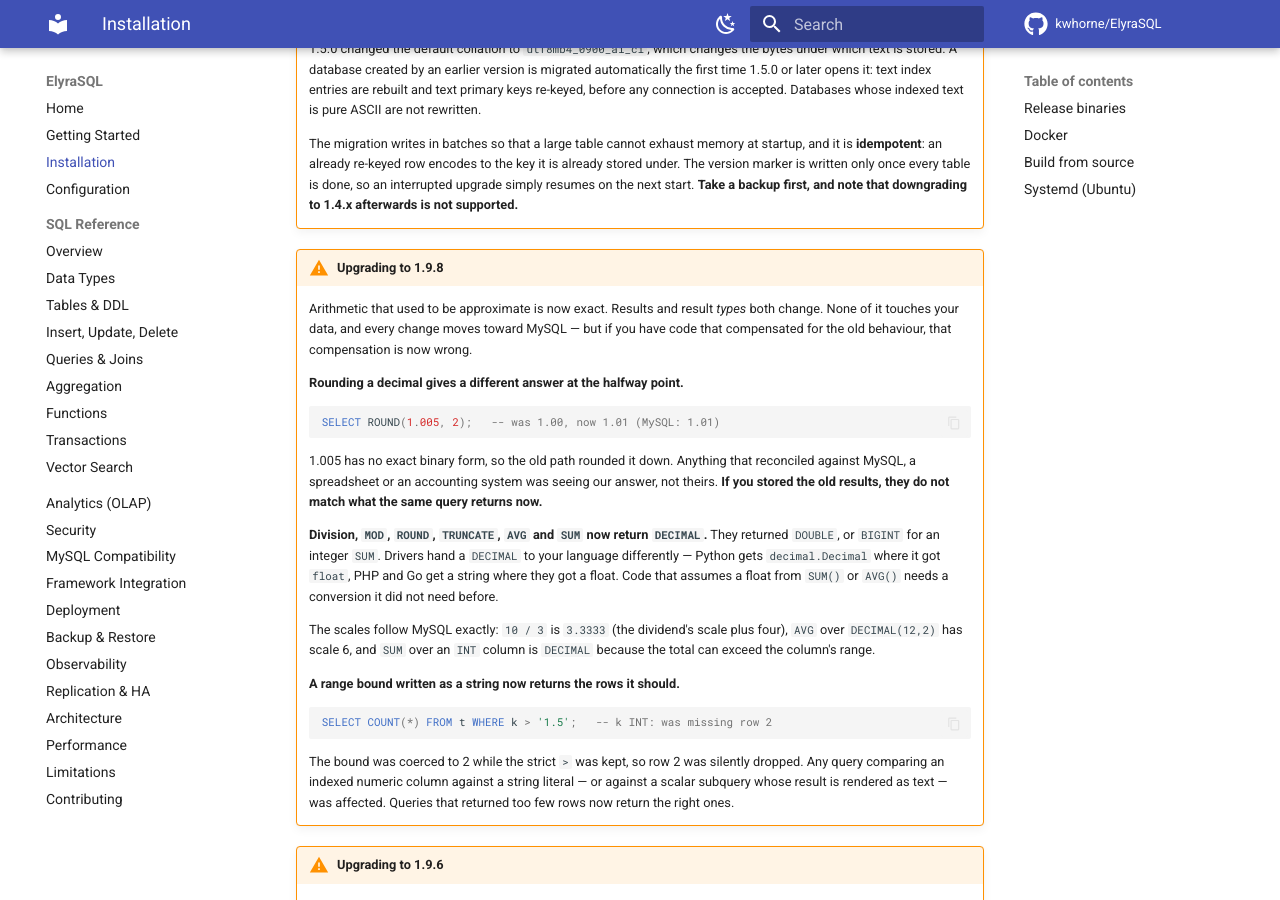
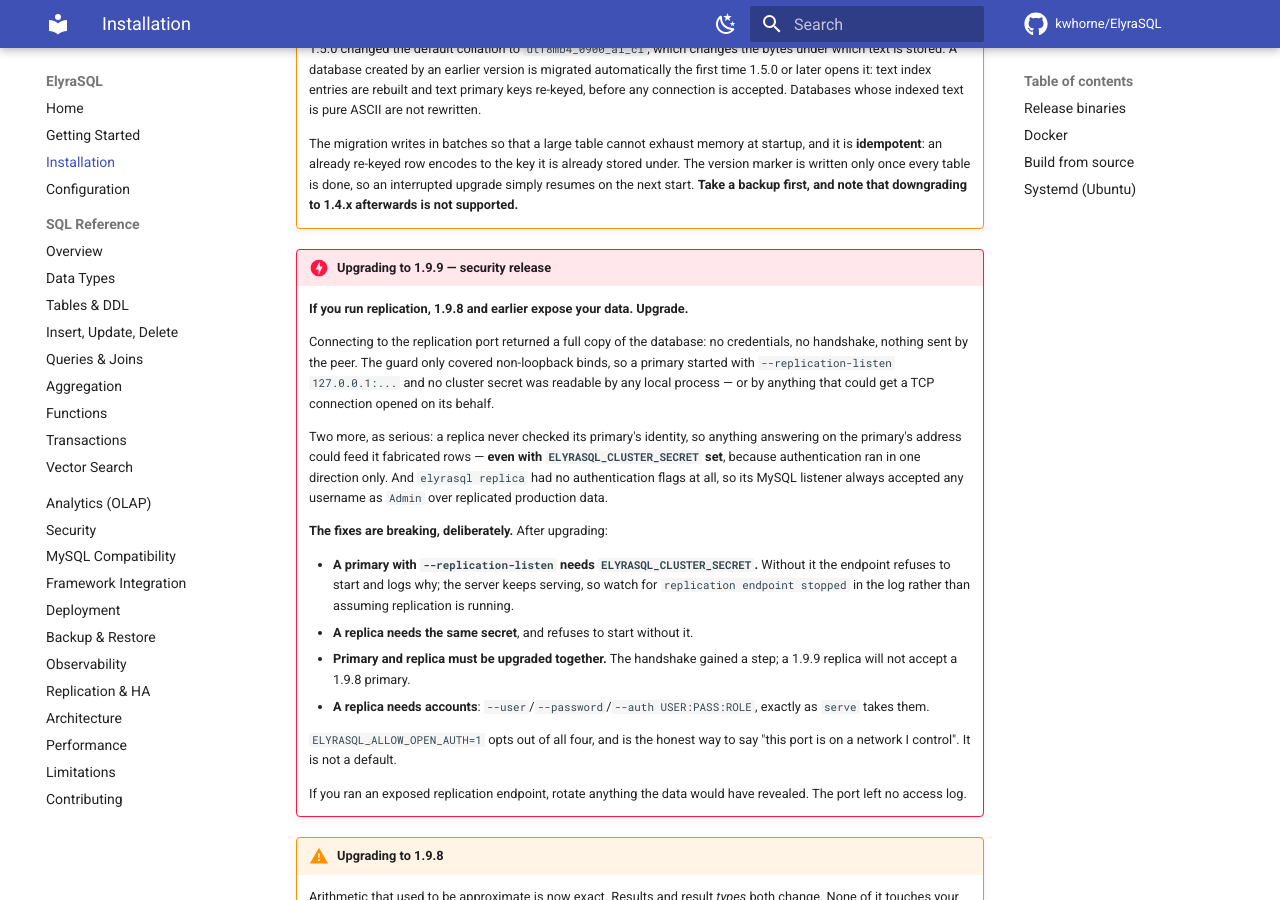
Before and after one commit to kwhorne/ElyraSQL, an MkDocs documentation site: the page built from docs/installation.md, in a window 1280 px wide and 900 px high, scrolled down 262 px. Built offline with MkDocs 1.6.1 and Material for MkDocs 9.7.7, drawn with Linux system fonts in a browser that asks for light colours; comment, search, counter and statistics services are not loaded; some of the changed text lies outside the part shown.

Commit message:
release: 1.9.9
A security release: three holes in the replication surface, all reachable in
1.9.8. The first needs no credentials and no handshake -- connecting to the
replication port returned a full copy of the database.

docs/installation.md gets a danger-level upgrade note rather than the usual
warning. It says plainly that the fixes are breaking (a primary and a replica
both need ELYRASQL_CLUSTER_SECRET, and they must be upgraded together because
the handshake gained a step), that a refused endpoint keeps the server running
so the log is the only signal, and that anyone who ran an exposed endpoint
should rotate what the data would have revealed -- the port left no access log.

Bumps the three things the release workflow does not validate: SERVER_VERSION,
the testbench lockfile, and the version strings in README and the docs.

````diff
--- a/Cargo.toml
+++ b/Cargo.toml
@@ -15,7 +15,7 @@
 exclude = ["fuzz", "testbench/sql-dump"]
 
 [workspace.package]
-version = "1.9.8"
+version = "1.9.9"
 edition = "2021"
 rust-version = "1.88"
 license = "MIT"
--- a/docs/deployment.md
+++ b/docs/deployment.md
@@ -8,7 +8,7 @@
   -v elyra-data:/var/lib/elyrasql \
   -e ELYRASQL_USER=root \
   -e ELYRASQL_PASSWORD=secret \
-  ghcr.io/kwhorne/elyrasql:1.9.8
+  ghcr.io/kwhorne/elyrasql:1.9.9
 ```
 
 - Data persists in the `/var/lib/elyrasql` volume.
@@ -42,7 +42,7 @@
 docker run -d -p 3307:3307 \
   -v elyra-data:/var/lib/elyrasql \
   -e TMPDIR=/var/lib/elyrasql/tmp \
-  ghcr.io/kwhorne/elyrasql:1.9.8
+  ghcr.io/kwhorne/elyrasql:1.9.9
 ```
 
 For TLS, mount the certificate and key and point the env vars at them:
@@ -53,7 +53,7 @@
   -v $PWD/certs:/certs:ro \
   -e ELYRASQL_TLS_CERT=/certs/server.crt \
   -e ELYRASQL_TLS_KEY=/certs/server.key \
-  ghcr.io/kwhorne/elyrasql:1.9.8
+  ghcr.io/kwhorne/elyrasql:1.9.9
 ```
 
 ## systemd (Ubuntu 24.04+)
@@ -107,7 +107,7 @@
 ```bash
 docker run -d --restart unless-stopped -p 3307:3307 \
   -v elyra-data:/var/lib/elyrasql \
-  ghcr.io/kwhorne/elyrasql:1.9.8
+  ghcr.io/kwhorne/elyrasql:1.9.9
 ```
 
 Kubernetes restarts containers by default. If you run the binary under anything
--- a/docs/installation.md
+++ b/docs/installation.md
@@ -16,6 +16,42 @@
     is already stored under. The version marker is written only once every table is
     done, so an interrupted upgrade simply resumes on the next start. **Take a backup
     first, and note that downgrading to 1.4.x afterwards is not supported.**
+
+!!! danger "Upgrading to 1.9.9 — security release"
+
+    **If you run replication, 1.9.8 and earlier expose your data. Upgrade.**
+
+    Connecting to the replication port returned a full copy of the database:
+    no credentials, no handshake, nothing sent by the peer. The guard only
+    covered non-loopback binds, so a primary started with
+    `--replication-listen 127.0.0.1:...` and no cluster secret was readable by
+    any local process — or by anything that could get a TCP connection opened on
+    its behalf.
+
+    Two more, as serious: a replica never checked its primary's identity, so
+    anything answering on the primary's address could feed it fabricated rows —
+    **even with `ELYRASQL_CLUSTER_SECRET` set**, because authentication ran in
+    one direction only. And `elyrasql replica` had no authentication flags at
+    all, so its MySQL listener always accepted any username as `Admin` over
+    replicated production data.
+
+    **The fixes are breaking, deliberately.** After upgrading:
+
+    - **A primary with `--replication-listen` needs `ELYRASQL_CLUSTER_SECRET`.**
+      Without it the endpoint refuses to start and logs why; the server keeps
+      serving, so watch for `replication endpoint stopped` in the log rather
+      than assuming replication is running.
+    - **A replica needs the same secret**, and refuses to start without it.
+    - **Primary and replica must be upgraded together.** The handshake gained a
+      step; a 1.9.9 replica will not accept a 1.9.8 primary.
+    - **A replica needs accounts**: `--user`/`--password`/`--auth USER:PASS:ROLE`,
+      exactly as `serve` takes them.
+
+    `ELYRASQL_ALLOW_OPEN_AUTH=1` opts out of all four, and is the honest way to
+    say "this port is on a network I control". It is not a default.
+
+    If you ran an exposed replication endpoint, rotate anything the data would
+    have revealed. The port left no access log.
 
 !!! warning "Upgrading to 1.9.8"
 
@@ -303,8 +339,8 @@
 Multi-arch image (`amd64` + `arm64`) on the GitHub Container Registry:
 
 ```bash
-docker pull ghcr.io/kwhorne/elyrasql:1.9.8   # or :latest
-docker run -p 3307:3307 -v elyra:/var/lib/elyrasql ghcr.io/kwhorne/elyrasql:1.9.8
+docker pull ghcr.io/kwhorne/elyrasql:1.9.9   # or :latest
+docker run -p 3307:3307 -v elyra:/var/lib/elyrasql ghcr.io/kwhorne/elyrasql:1.9.9
 ```
 
 The image is ~15 MB, runs as a non-root user, stores data in the
--- a/docs/mysql-compatibility.md
+++ b/docs/mysql-compatibility.md
@@ -12,7 +12,7 @@
 - **Authentication** — `mysql_native_password` by **default** (widest driver
   compatibility), with `caching_sha2_password` available opt-in (see below).
 - **TLS** — clients may negotiate SSL.
-- **Handshake** — reports a MySQL-looking version, e.g. `8.0.12-ElyraSQL-1.9.8`,
+- **Handshake** — reports a MySQL-looking version, e.g. `8.0.12-ElyraSQL-1.9.9`,
   and answers the session/introspection queries clients send on connect
   (`SELECT @@version_comment`, `SELECT VERSION()`, `SET ...`,
   `SHOW VARIABLES/STATUS/COLLATION/DATABASES/TABLE STATUS`, and the
````
Also changed, not shown: CHANGELOG.md (+10 -0 lines), README.md (+3 -3 lines), 3 other files.
